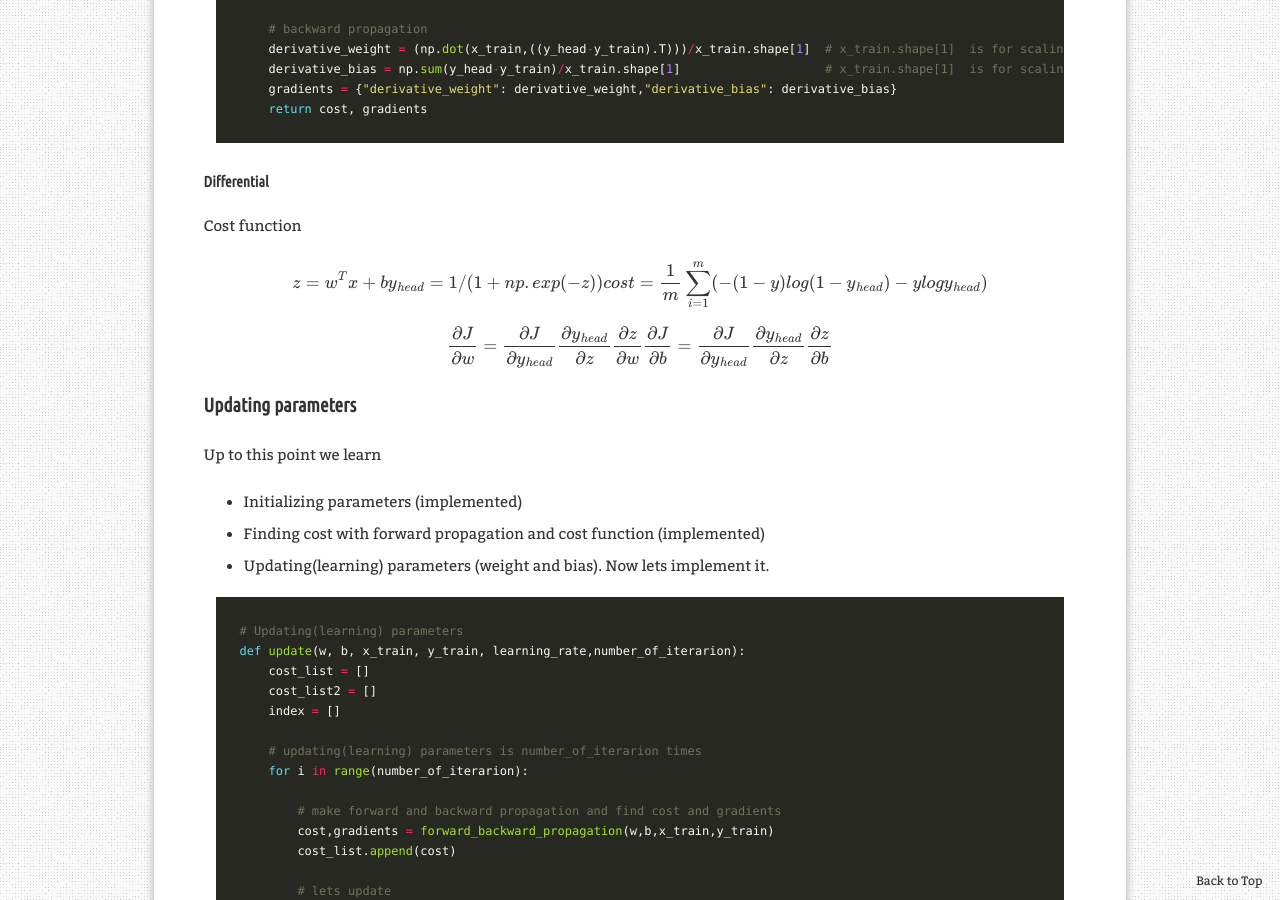
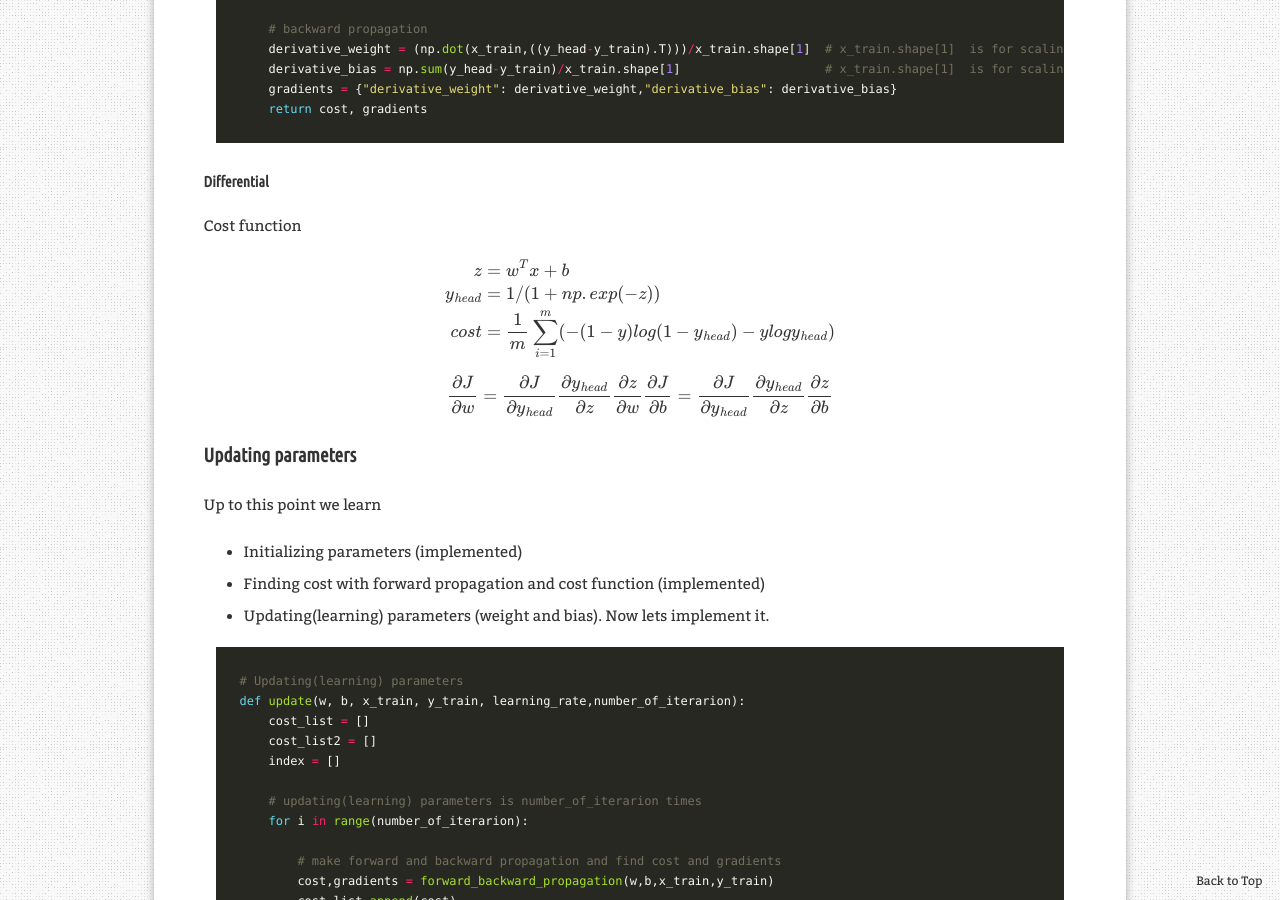
Before and after one commit to aristohyun/aristohyun.github.io, a Jekyll site: the page built from _posts/2021-08-08- Logistic-Regression.md, in a window 1280 px wide and 900 px high, scrolled down 5651 px. Built offline with Jekyll 4.4.1, drawn with Linux system fonts in a browser that asks for light colours; formulas are drawn with MathJax 3; comment, search, counter and statistics services are not loaded.

Commit message:
Update 2021-08-08- Logistic-Regression.md

```diff
--- a/_posts/2021-08-08- Logistic-Regression.md
+++ b/_posts/2021-08-08- Logistic-Regression.md
@@ -189,9 +189,11 @@ def forward_backward_propagation(w,b,x_train,y_train):
 
 Cost function
 @
-z = w^T x + b \\\
-y_ {head} = 1/(1+np.exp(-z)) \\\
-cost = \frac{1}{m} \sum \limits_ {i=1}^{m} (-(1 - y) log (1 - y_ {head}) - y log y_ {head} )
+\begin{align\*}
+z &= w^T x + b \\\
+y_ {head} &= 1/(1+np.exp(-z)) \\\
+cost &= \frac{1}{m} \sum \limits_ {i=1}^{m} (-(1 - y) log (1 - y_ {head}) - y log y_ {head} )
+\end{align\*}
 @
 
 @
```
